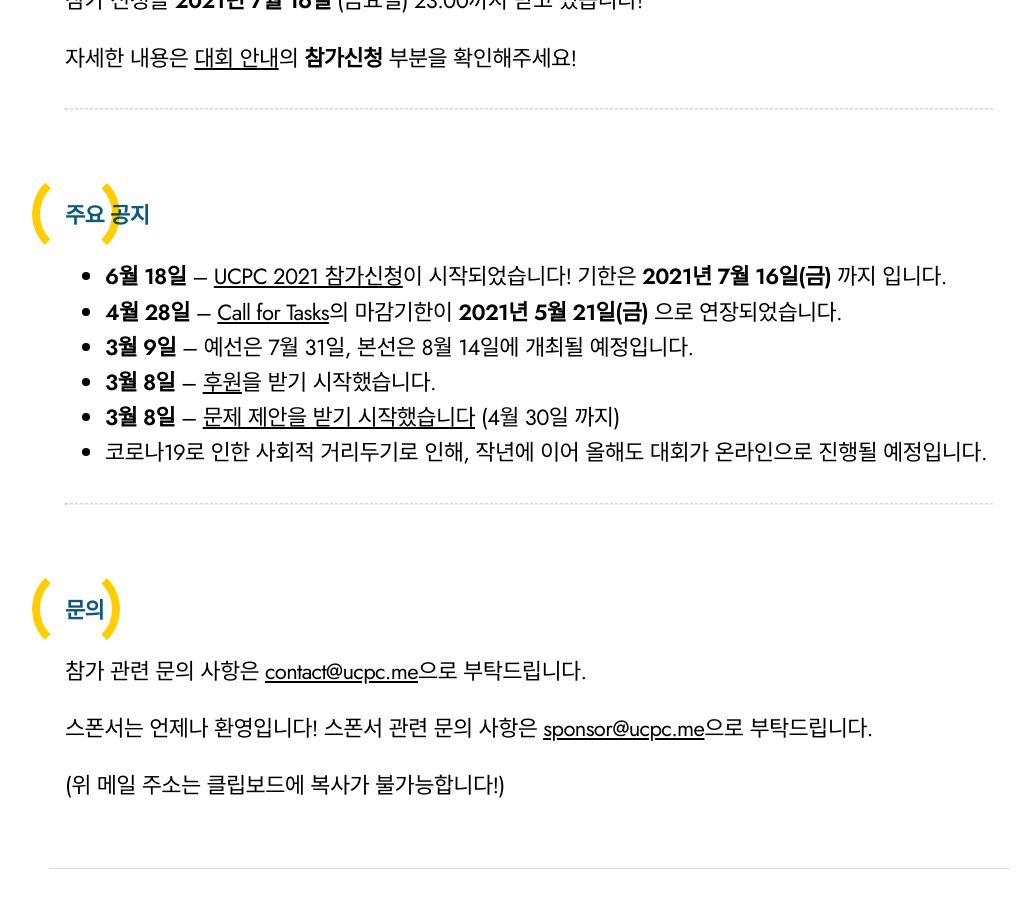
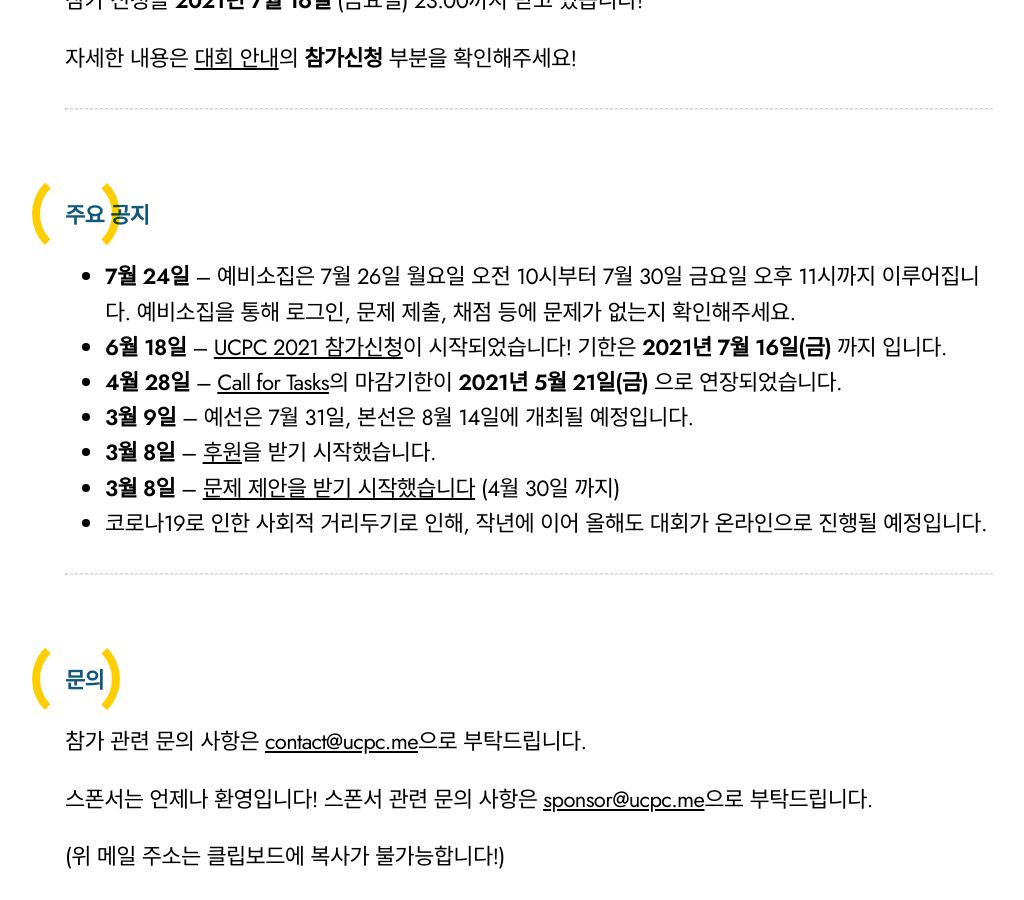
Before and after one commit to ucpcc/2021, a Jekyll site: the page built from index.md, in a window 1280 px wide and 900 px high, scrolled down 1796 px. Shown: the whole window, without its empty margins (111-1135 px from the left). Built offline with Jekyll 4.4.1, drawn with Linux system fonts in a browser that asks for light colours.

Commit message:
Update index.md

```diff
--- a/index.md
+++ b/index.md
@@ -21,6 +21,7 @@ title: UCPC 2021
 
 ## 주요 공지
 
+- **7월 24일** -- 예비소집은 7월 26일 월요일 오전 10시부터 7월 30일 금요일 오후 11시까지 이루어집니다. 예비소집을 통해 로그인, 문제 제출, 채점 등에 문제가 없는지 확인해주세요.
 - **6월 18일** -- [UCPC 2021 참가신청](https://ucpc.me/about/)이 시작되었습니다! 기한은 **2021년 7월 16일(금)** 까지 입니다.
 - **4월 28일** -- [Call for Tasks](https://ucpc.me/tasks/)의 마감기한이 **2021년 5월 21일(금)** 으로 연장되었습니다.
 - **3월 9일** -- 예선은 7월 31일, 본선은 8월 14일에 개최될 예정입니다.
```
